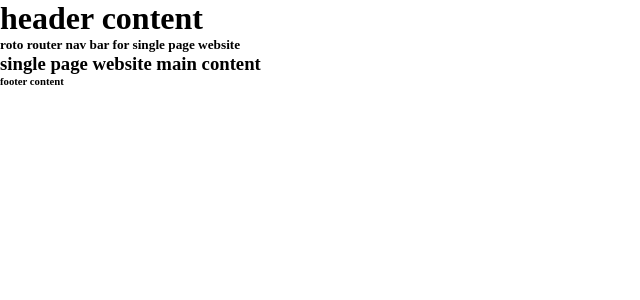
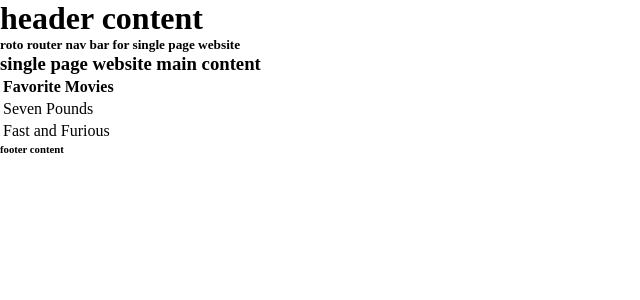
Before and after one commit to Darth-Revan-13/flix-net, a React (Create React App) app in the folder flix-net-client/: page / in a window 1280 px wide. Shown: the top 300 px of the page, without its empty margins (0-640 px from the left). Built offline with nearby package versions, Linux system fonts and the light colour scheme.

Commit message:
redux working

```diff
--- a/flix-net-client/src/Redux/movies.js
+++ b/flix-net-client/src/Redux/movies.js
@@ -3,7 +3,7 @@
 import uuid from 'react-uuid';
 
 // ---------------------------------- Setting Initial State For Movies
-const initialState = [
+const initialMovies = [
     {_id: uuid(), movieTitle: 'Seven Pounds'},
     {_id: uuid(), movieTitle: 'Fast and Furious'}
 ]
@@ -30,7 +30,7 @@ export const getAllMovies = () => {
 }
 
 // ---------------------------------------------------------------------- Movie Reducer
-export default function moviesReducer(movies = initialState, action) {
+export default function moviesReducer(movies = initialMovies, action) {
     switch(action.type) {
         case 'ADD_MOVIE':
             return [...movies, action.data]
--- a/flix-net-client/src/Redux/tvShows.js
+++ b/flix-net-client/src/Redux/tvShows.js
@@ -3,7 +3,7 @@
 import uuid from 'react-uuid';
 
 // ---------------------------------- Setting Initial State For TV Shows
-const initialState = [
+const initialShows = [
     {_id: uuid(), showTitle: 'Dexter'},
     {_id: uuid(), showTitle: 'Avatar the Last Airbender'}
 ]
@@ -23,7 +23,7 @@ export const removeTvShow = (_id) => {
 }
 
 // ------------------------------------------------------------------- Setting Initial StateSetting Initial State
-export default function tvShowReducer(tvShows = initialState, action) {
+export default function tvShowReducer(tvShows = initialShows, action) {
     switch(action.type) {
         case 'ADD_TV_SHOW':
             return [...tvShows, action.data]
--- a/flix-net-client/src/components/main/Main.js
+++ b/flix-net-client/src/components/main/Main.js
@@ -1,9 +1,12 @@
 import React from 'react';
+
+import Movies from './mainComponets/movies/Movies';
 
 export default function Main() {
     return (
         <main>
             <h3>single page website main content</h3>
+            <Movies />
         </main>
     );
 }
--- /dev/null
+++ b/flix-net-client/src/components/main/mainComponets/movies/Movies.js
@@ -0,0 +1,27 @@
+import React from 'react';
+import {useSelector, useDispatch} from 'react-redux';
+
+import _ from '../../../../../node_modules/lodash';
+
+export default function Movies() {
+    const initialState = useSelector(movies => movies.moviesReducer)
+    console.log(initialState);
+    return (
+        <div>
+            <table>
+                <thead>
+                    <tr>
+                        <th>Favorite Movies</th>
+                    </tr>
+                </thead>
+                <tbody>
+                    {_.map(initialState, (movie) => (
+                        <tr id={movie._id} className='movie-container'>
+                            <td>{movie.movieTitle}</td>
+                        </tr>
+                    ))}
+                </tbody>
+            </table>
+        </div>
+    );
+}
```
Also changed, not shown: flix-net-client/src/components/main/mainComponets/movies/movies.css (added), flix-net-client/src/components/main/mainComponets/tvShows/TvShows.js (added), flix-net-client/src/components/main/mainComponets/tvShows/tvShows.css (added), 1 other file (tests, documents, lock files or other folders).
